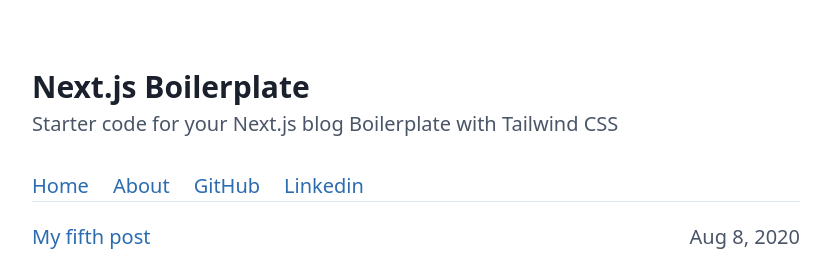
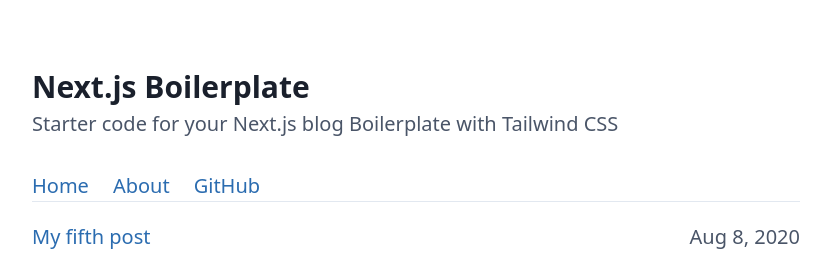
Before and after one commit to AlbertoConejo7/blog-AlbertoConejo7, a Next.js app: page / in a window 1280 px wide. Shown: the top 261 px of the page, without its empty margins (224-1055 px from the left). Built offline with nearby package versions, Linux system fonts and the light colour scheme.

Commit message:
cambioss

```diff
--- a/src/templates/Main.tsx
+++ b/src/templates/Main.tsx
@@ -35,16 +35,10 @@
               </Link>
             </li>
             <li className="mr-6">
-              <a href="https://github.com/AlbertoConejo7">
+              <a href="https://github.com/ixartz/Next-js-Blog-Boilerplate">
                 GitHub
               </a>
             </li>
-            <li className="mr-6">
-              <a href="https://www.linkedin.com/in/alberto-conejo-acosta-8585341a8/">
-                 Linkedin
-              </a>
-            </li>
-
 
           </Navbar>
         </div>
```
